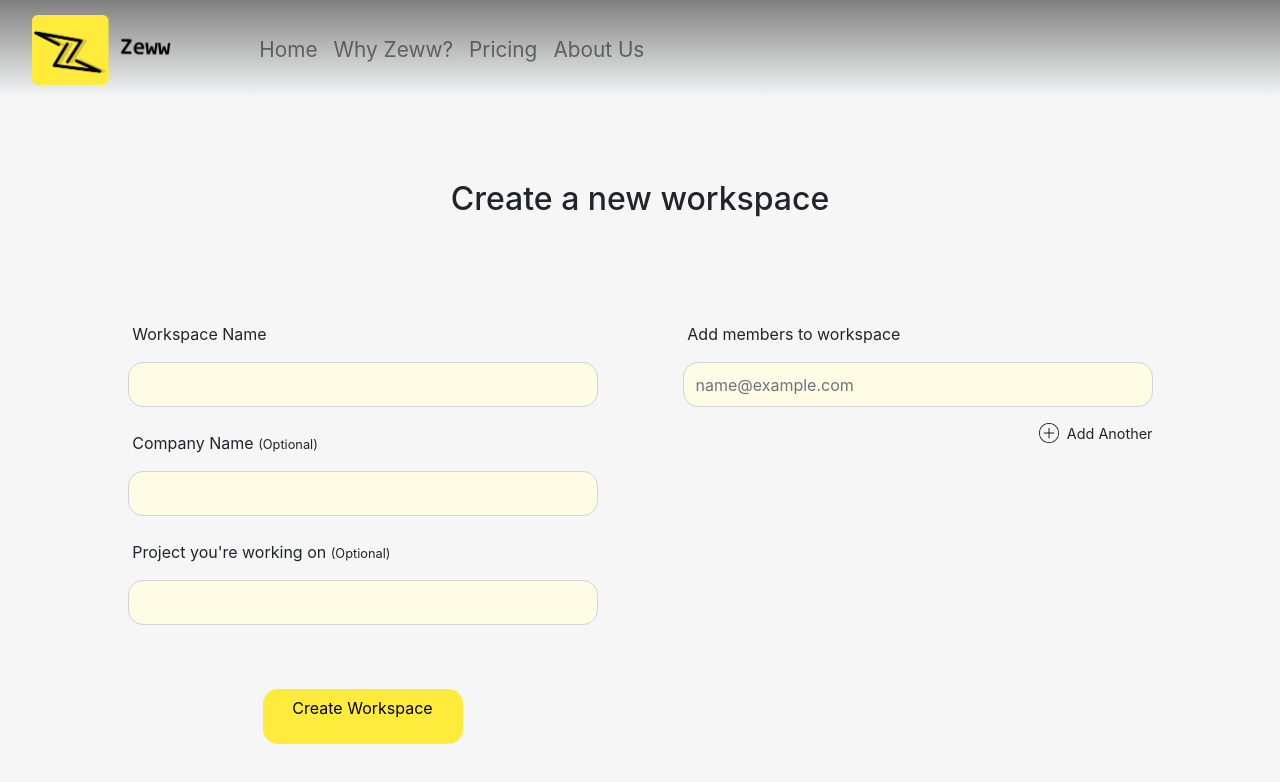
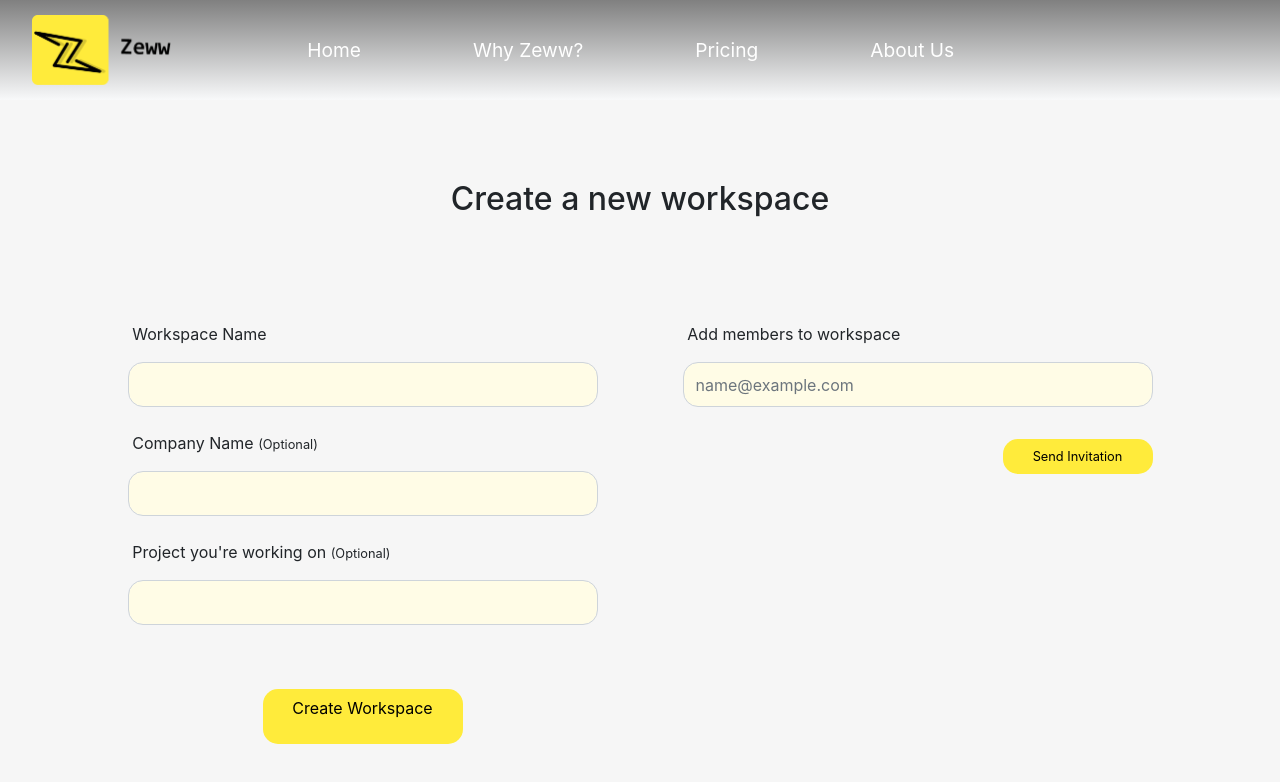
Before and after one commit to Linasaurs/Zeww-FrontEnd, a React (Create React App) app: page /createWorkspace in a window 1280 px wide. Shown: the top 782 px of the page. Built offline with nearby package versions, Linux system fonts and the light colour scheme.

Commit message:
image uploads modifications

```diff
--- a/public/index.html
+++ b/public/index.html
@@ -27,7 +27,7 @@
     -->
     <title>React App</title>
   </head>
-  <body>
+  <body  style="background-color: #F6F6F6">
     <noscript>You need to enable JavaScript to run this app.</noscript>
     <div id="root"></div>
     <!--
--- a/src/App.css
+++ b/src/App.css
@@ -1,6 +1,3 @@
-#root {
-  background-color: #F6F6F6;
-}
 body {
     background-color: #F6F6F6;
     font-family: 'Montserrat', sans-serif;
--- a/src/components/AddMembersWorkspaceForm/AddMembersWorkspaceForm.js
+++ b/src/components/AddMembersWorkspaceForm/AddMembersWorkspaceForm.js
@@ -1,15 +1,16 @@
 import React, { Component } from 'react'
 import InputField from '../InputField/InputField'
-import AddAnother from '../AddAnotherButton/AddAnother'
 import '../InputField/WorkspaceInputField.css'
 import '../AddAnotherButton/AddAnother.css'
 import '../CreateWorkspaceForm/CreateWorkspaceForm.css'
+import Button from '../Button/Button';
+import '../Button/WorkspaceButton.css'
 class AddMembersWorkspaceForm extends Component {
     render () {
         return (
             <div className="container workspaceData">
        <InputField labelStyle="labelStyle" inputClassName="form-control inputField" label="Add members to workspace" placeholder="name@example.com" />
-      <AddAnother small="Add Another" src={require("../images/addIcon.png")}/>
+       <Button text="Send Invitation" buttonStyle="btn inviteBtn"/>
             </div>
         )
     }
--- a/src/components/Button/WorkspaceButton.css
+++ b/src/components/Button/WorkspaceButton.css
@@ -10,3 +10,15 @@
     margin-bottom: 4rem;
     margin-top: 4rem;
   }
+
+  .inviteBtn{
+    background-color: #FFEB3B;
+    color: black;
+    height: 35px;
+    width: 150px;
+    justify-content: center;
+    margin-top: 2rem;
+    font-size: 0.8rem;
+    border-radius: 15px;
+    float: right;
+  }
--- a/src/components/CreateWorkspaceForm/CreateWorkspaceFormContainer.js
+++ b/src/components/CreateWorkspaceForm/CreateWorkspaceFormContainer.js
@@ -20,7 +20,7 @@ class CreateWorkspaceFormContainer extends Component {
         const companyName =  this.state.companyName
         const projectName = this.state.projectName
         const data = {workspaceName, companyName, projectName}
-        axios.post('https://localhost:44346/api/workspaces/CreateWorkspace',data).then(res => {
+        axios.post('http://10.0.67.127:8080/api/workspaces/CreateWorkspace',data).then(res => {
             console.log(res)
             if(res != null){
                 this.setState({data: res.data});
--- a/src/components/ImageUpload/ImageUploadContainer.js
+++ b/src/components/ImageUpload/ImageUploadContainer.js
@@ -13,7 +13,7 @@ class ImageUploadContainer extends Component {
         this.setState({file:e.target.files[0]})
       }
     uploadImage(file) {
-       const url = `https://localhost:44346/api/workspaces/Upload/${this.props.wsId}`
+       const url = `http://10.0.67.127:8080/api/workspaces/Upload/${this.props.wsId}`
        const formData = new FormData();
        formData.append('file',file)
        const config = {
@@ -27,12 +27,15 @@ class ImageUploadContainer extends Component {
     submitForm(e) {
         e.preventDefault()
         this.uploadImage(this.state.file).then((response)=>{
+            console.log(response.data);
              if(response!=null){
-                console.log(response.data);
+                console.log(response.status);
                 this.setState({imageUrl:response.data})
              }
-
-        })
+             console.log(this.state.imageUrl);
+        }).catch(err => {
+               console.log(JSON.parse(JSON.stringify(err)).response);
+        });
     }
     render () {
         return (
--- a/src/components/NavBar/NavBar.css
+++ b/src/components/NavBar/NavBar.css
@@ -9,21 +9,14 @@
    margin: 1rem;
    margin-right: 5rem;
 }
-.nav {
-    padding: 1.8rem;
-    margin-left: 5rem;
+.navBarLinks{
+    padding-left: 3.5rem;
+    padding-right: 3.5rem;
     color: white;
+    font-size: 1.2rem;
 }
-
-
-.navbar-expand-lg .navbar-nav .nav-link {
-    padding-right: 2.5rem;
-    padding-left: 2.5rem;
-    color: white;
-    font-size: 1.3rem;
+.navBarLinks:hover {
+    text-decoration: underline;
+    color: #FFEB3B;
+    background-color: transparent;
 }
-.navbar-expand-lg .navbar-nav .nav-link:hover {
-    color:#FFEB3B;
-    text-decoration: underline;
-    text-decoration-color: #FFEB3B;
-}
--- a/src/components/NavBar/NavBar.js
+++ b/src/components/NavBar/NavBar.js
@@ -11,16 +11,16 @@ class NavBar extends Component {
   <div className="collapse navbar-collapse" id="navbarSupportedContent">
     <ul className="navbar-nav mr-auto">
       <li className="nav-item">
-        <a className="nav-link" href="#">Home</a>
+        <a className="navBarLinks" href="#">Home</a>
       </li>
       <li className="nav-item">
-        <a className="nav-link" href="#">Why Zeww?</a>
+        <a className="navBarLinks" href="#">Why Zeww?</a>
       </li>
       <li className="nav-item">
-        <a className="nav-link" href="#" > Pricing </a>
+        <a className="navBarLinks" href="#" > Pricing </a>
       </li>
       <li className="nav-item">
-        <a className="nav-link" href="#" > About Us </a>
+        <a className="navBarLinks" href="#" > About Us </a>
       </li>
     </ul>
   </div>
```
